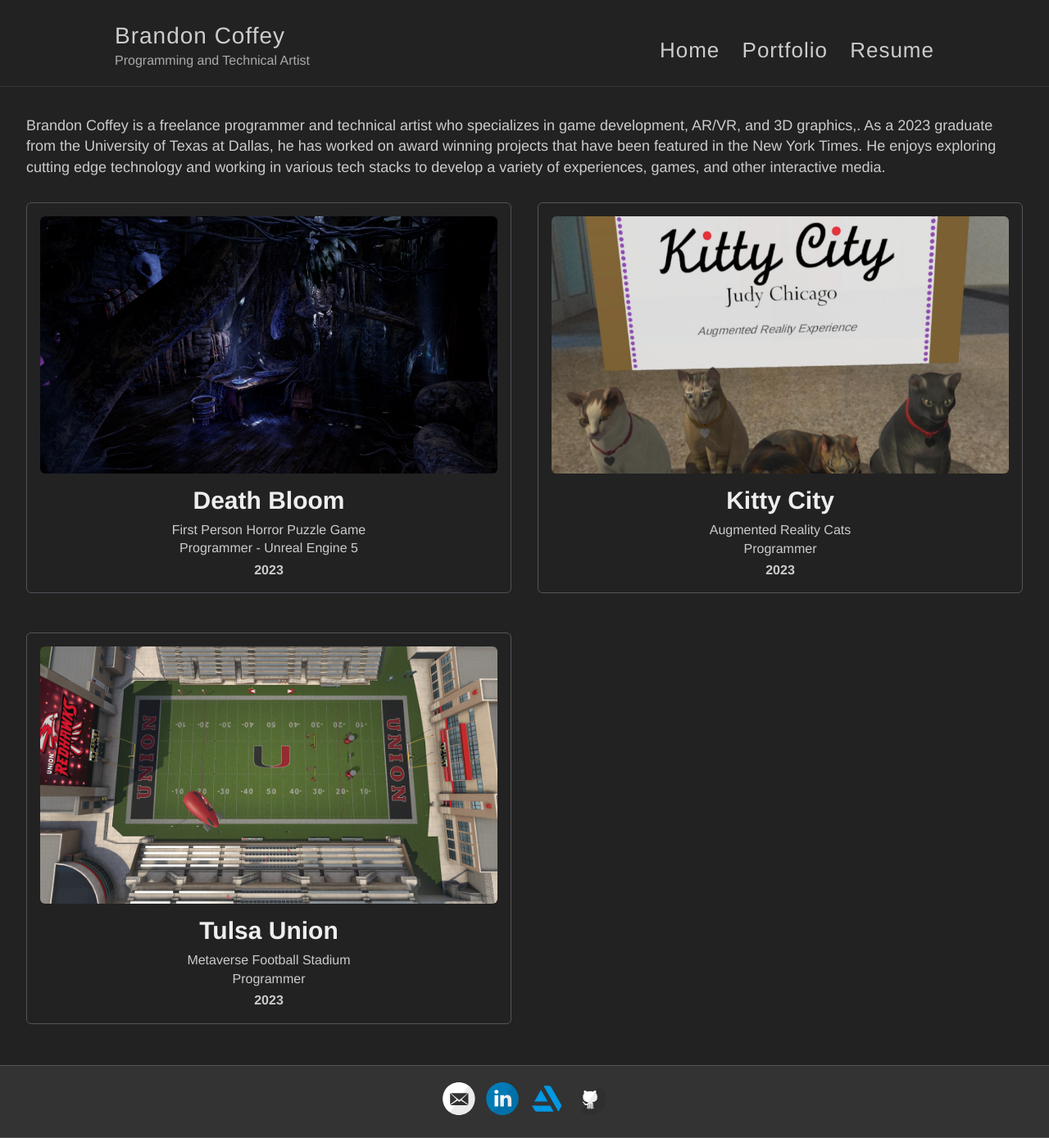
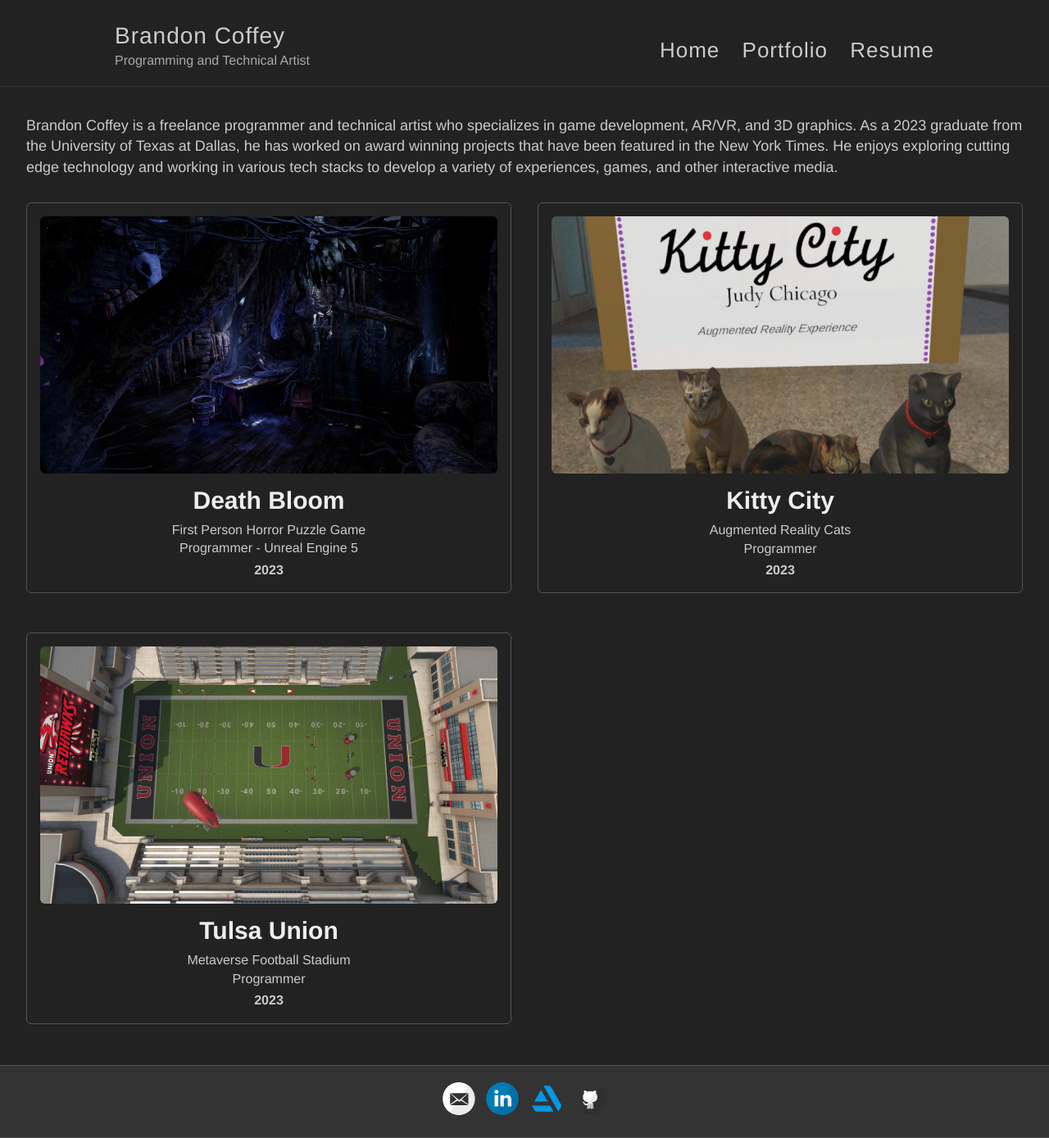
Before and after one commit to BrandonMCoffey/Portfolio, a Jekyll site: the page built from pages/index.md, in a window 1280 px wide. Shown: the whole page at 82% size. Built offline with Jekyll 4.4.1, drawn with Linux system fonts in a browser that asks for light colours.

Commit message:
Small Adjustments

```diff
--- a/pages/index.md
+++ b/pages/index.md
@@ -8,4 +8,4 @@ filter: featured
 
 <br>
 
-Brandon Coffey is a freelance programmer and technical artist who specializes in game development, AR/VR, and 3D graphics,. As a 2023 graduate from the University of Texas at Dallas, he has worked on award winning projects that have been featured in the New York Times. He enjoys exploring cutting edge technology and working in various tech stacks to develop a variety of experiences, games, and other interactive media.
+Brandon Coffey is a freelance programmer and technical artist who specializes in game development, AR/VR, and 3D graphics. As a 2023 graduate from the University of Texas at Dallas, he has worked on award winning projects that have been featured in the New York Times. He enjoys exploring cutting edge technology and working in various tech stacks to develop a variety of experiences, games, and other interactive media.
```
Also changed, not shown: pages/groups/game-lab.md (line endings or trailing spaces).
